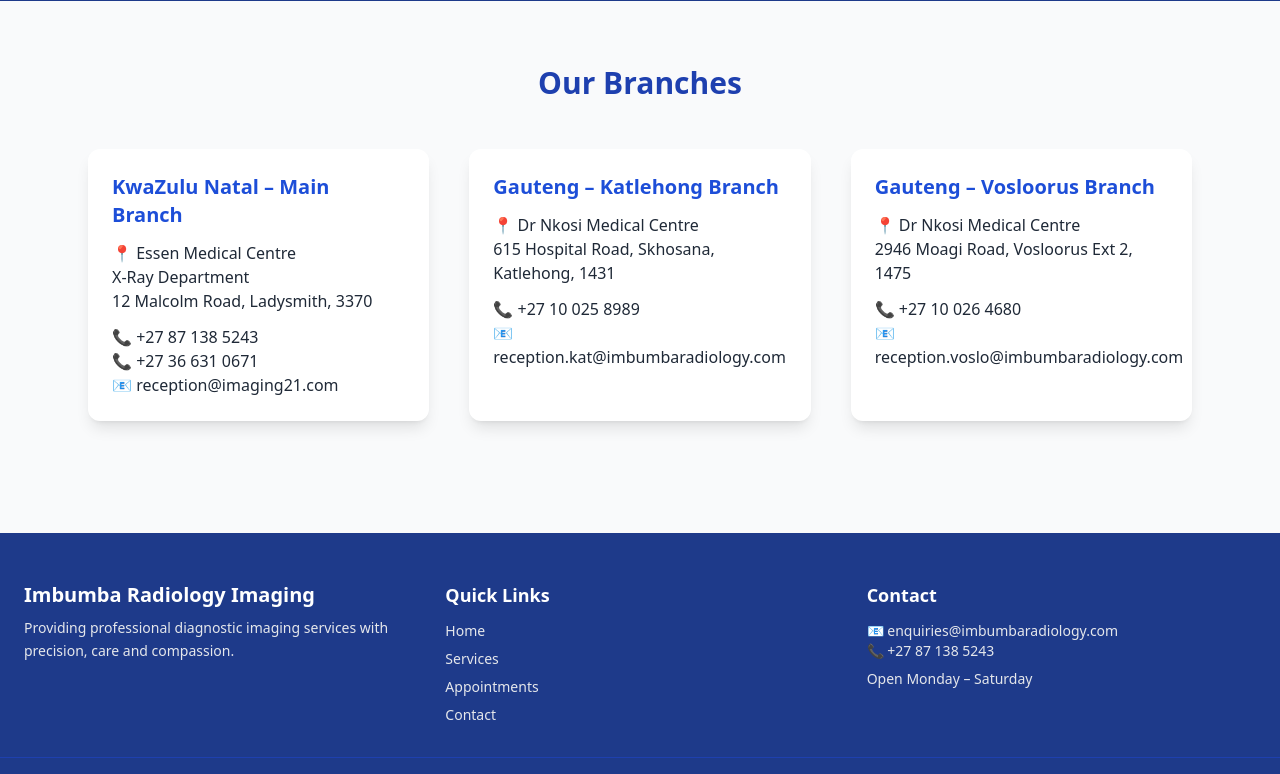
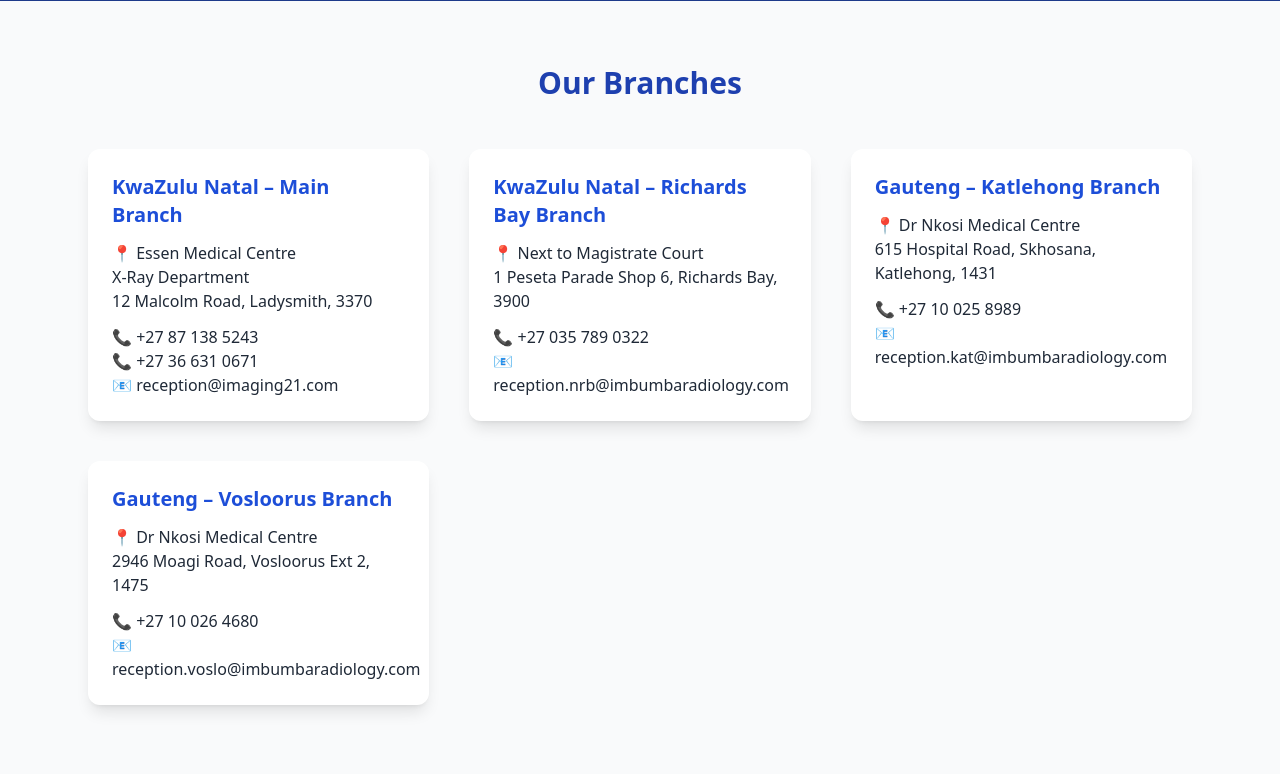
Before and after one commit to Juliee23/Imbumba_Radiology, a Django app: page /contact/ in a window 1280 px wide. Shown: the part 287-1061 px from the top of the page. Run offline with Django 5.2, Linux system fonts and the light colour scheme; some libraries are stand-ins or nearby versions.

Commit message:
Added another address

```diff
--- a/imbumba/home/templates/home/contact.html
+++ b/imbumba/home/templates/home/contact.html
@@ -35,6 +35,18 @@
             </div>
 
             <!-- Branch 2 -->
+            <div class="bg-white shadow-lg rounded-xl p-6 hover:shadow-xl transition" data-aos="fade-up" data-aos-delay="200">
+                <h4 class="text-xl font-semibold text-blue-700 mb-3">
+                    KwaZulu Natal – Richards Bay Branch
+                </h4>
+
+                <p class="font-medium">📍 Next to Magistrate Court</p>
+                <p>1 Peseta Parade Shop 6, Richards Bay, 3900</p>
+                <p class="mt-3">📞 +27 035 789 0322</p>
+                <p>📧 reception.nrb@imbumbaradiology.com</p>
+            </div>
+
+            <!-- Branch 3 -->
             <div class="bg-white shadow-lg rounded-xl p-6 hover:shadow-xl transition" data-aos="fade-up" data-aos-delay="100">
                 <h4 class="text-xl font-semibold text-blue-700 mb-3">
                     Gauteng – Katlehong Branch
@@ -46,7 +58,8 @@
                 <p>📧 reception.kat@imbumbaradiology.com</p>
             </div>
 
-            <!-- Branch 3 -->
+
+            <!-- Branch 4 -->
             <div class="bg-white shadow-lg rounded-xl p-6 hover:shadow-xl transition" data-aos="fade-up" data-aos-delay="200">
                 <h4 class="text-xl font-semibold text-blue-700 mb-3">
                     Gauteng – Vosloorus Branch
```
